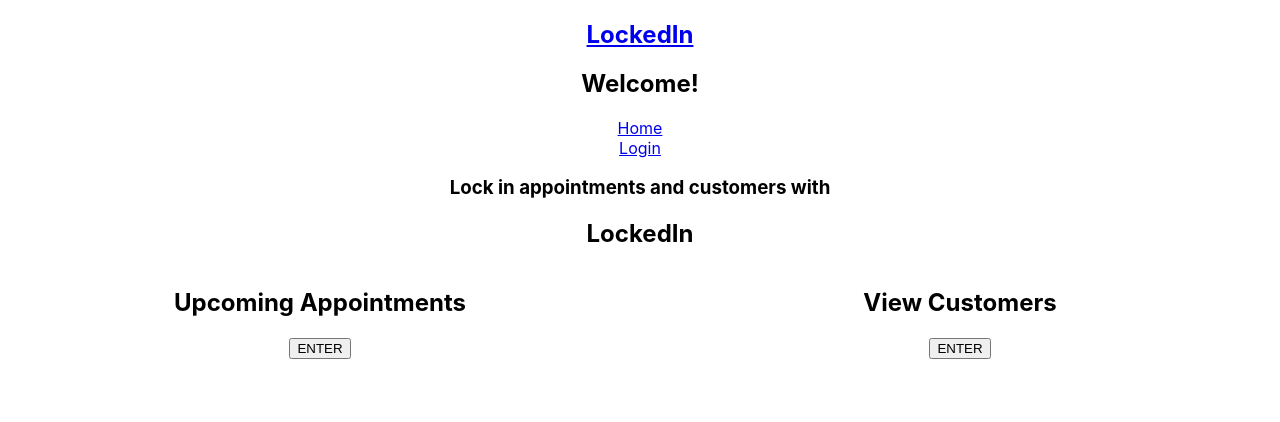
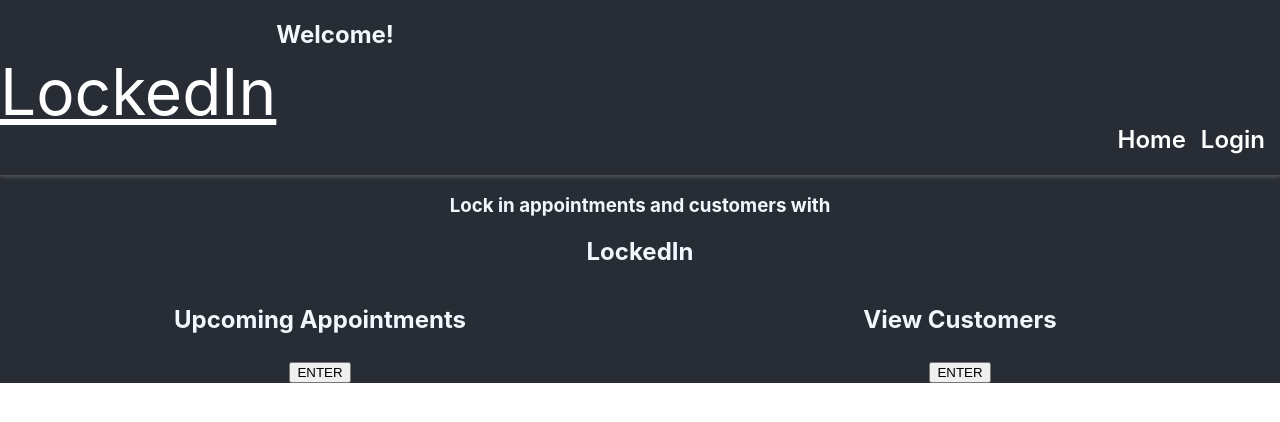
Before and after one commit to deontelaborde/LockedIn, a React (Create React App) app in the folder frontend(client)/lockedin/: page / in a window 1280 px wide. Shown: the top 422 px of the page. Built offline with nearby package versions, Linux system fonts and the light colour scheme; no server answers.

Commit message:
styling nav bar and body

```diff
--- a/frontend(client)/lockedin/src/App.css
+++ b/frontend(client)/lockedin/src/App.css
@@ -1,5 +1,7 @@
 .App {
   text-align: center;
+  background-color: #282c34;
+  color: aliceblue;
 }
 
 .App-logo {
@@ -14,7 +16,7 @@
 }
 
 .App-header {
-  background-color: #282c34;
+
   min-height: 100vh;
   display: flex;
   flex-direction: column;
@@ -36,6 +38,38 @@
     transform: rotate(360deg);
   }
 }
+nav {
+  height: 175px;
+  display: flex;
+  background-color: transparent;
+  box-shadow: 0 2px 4px 0 rgba(255, 255, 255, 0.2);
+}
+
+.nav-title {
+  font-size: 4rem;
+  align-self: center;
+  font-weight: 400;
+  text-decoration: none;
+
+}
+
+a:hover.nav-logo-link {
+  text-decoration: underline;
+}
+
+.nav-link {
+  margin-right: 15px;
+  align-self: center;
+  text-align: right;
+}
+
+.nav-right-links {
+  display: flex;
+  margin: auto 0 auto auto;
+  margin-top: 125px;
+  font-weight: 600;
+}
+
 
 .row {
   display: flex;
@@ -44,3 +78,27 @@
 .column {
   flex: 50%;
 }
+
+.customer-grid {
+
+  margin-top: 25px;
+  display: flex;
+  width: 100vw;
+  flex-wrap: wrap;
+  justify-content: center;
+  align-items: center;
+}
+
+.customer-card {
+  height: 100%;
+  margin: 15px;
+  overflow: hidden;
+  border-radius: 2.5rem;
+  transition: transform 300ms;
+}
+
+a {
+  color: white;
+  text-decoration: none;
+  font-size: 24px;
+}
--- a/frontend(client)/lockedin/src/App.js
+++ b/frontend(client)/lockedin/src/App.js
@@ -16,16 +16,24 @@ import Profile from './pages/Profile'
 function App() {
   const [authenticated, toggleAuthenticated] = useState(false)
   const [user, setUser] = useState(null)
+  const [customers, setCustomers] = useState([])
+  const [selectedCustomer, setselectedCustomer] = useState([])
 
-  const [customers, setCustomers] = useState([])
 
-  const getCustomer = async () => {
+  const getCustomers = async () => {
     const res = await axios.get(`${BASE_URL}/customers`)
     setCustomers(res.data)
     console.log(res.data)
   }
+
+  const selectCustomer = (selected) => {
+    setSelectedCustomer(selected)
+    navigate(`/customer/${selected.id}`)
+    window.scrollTo({ top: 0, left: 0, behavior: 'smooth' })
+  }
   useEffect(() => {
-    getCustomer()
+    getCustomers()
+
   }, [])
 
   const handleLogOut = () => {
@@ -77,7 +85,7 @@ function App() {
             path="/customers"
             element={
               <CustomerHome
-              customers={customers}
+              customers={customers} cars={selectCustomer}
                 setUser={setUser}
                 toggleAuthenticated={toggleAuthenticated}
               />
--- a/frontend(client)/lockedin/src/pages/CustomerHome.js
+++ b/frontend(client)/lockedin/src/pages/CustomerHome.js
@@ -7,8 +7,9 @@ const CustomerHome = (props) => {
           <div className="customer-card" key={customer.id}>
             <h4>First Name: {customer.firstName}</h4>
             <h4>Last Name: {customer.lastName}</h4>
-            <h4>email: {customer.email}</h4>
-            <h4>phoneNumber: {customer.phoneNumber}</h4>
+
+            <h4>Email: {customer.email}</h4>
+            <h4>Phone Number: {customer.phoneNumber}</h4>
             <h4>
               Address: {customer.address} {customer.city},
               {customer.stateProvince} {customer.postalCode}
```
